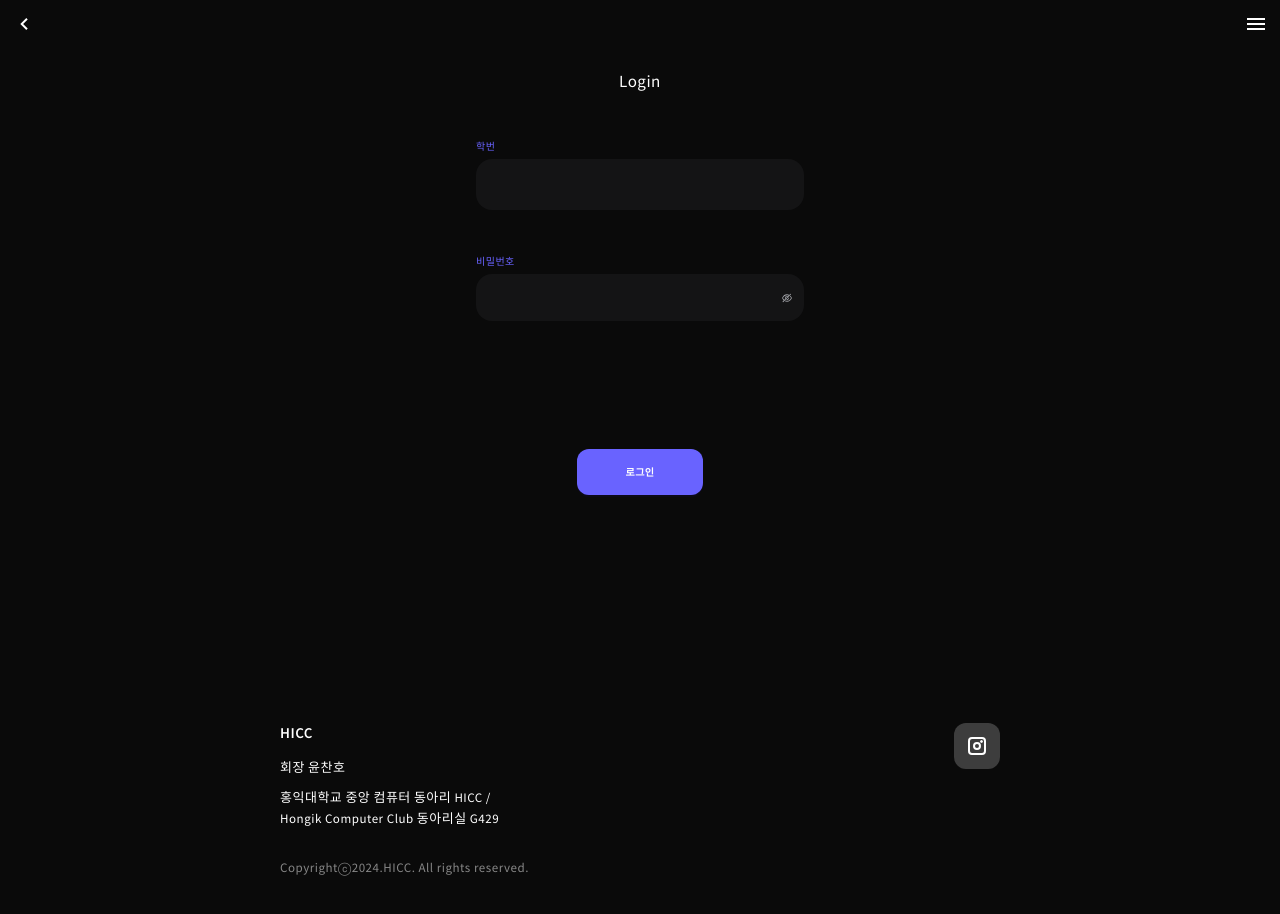
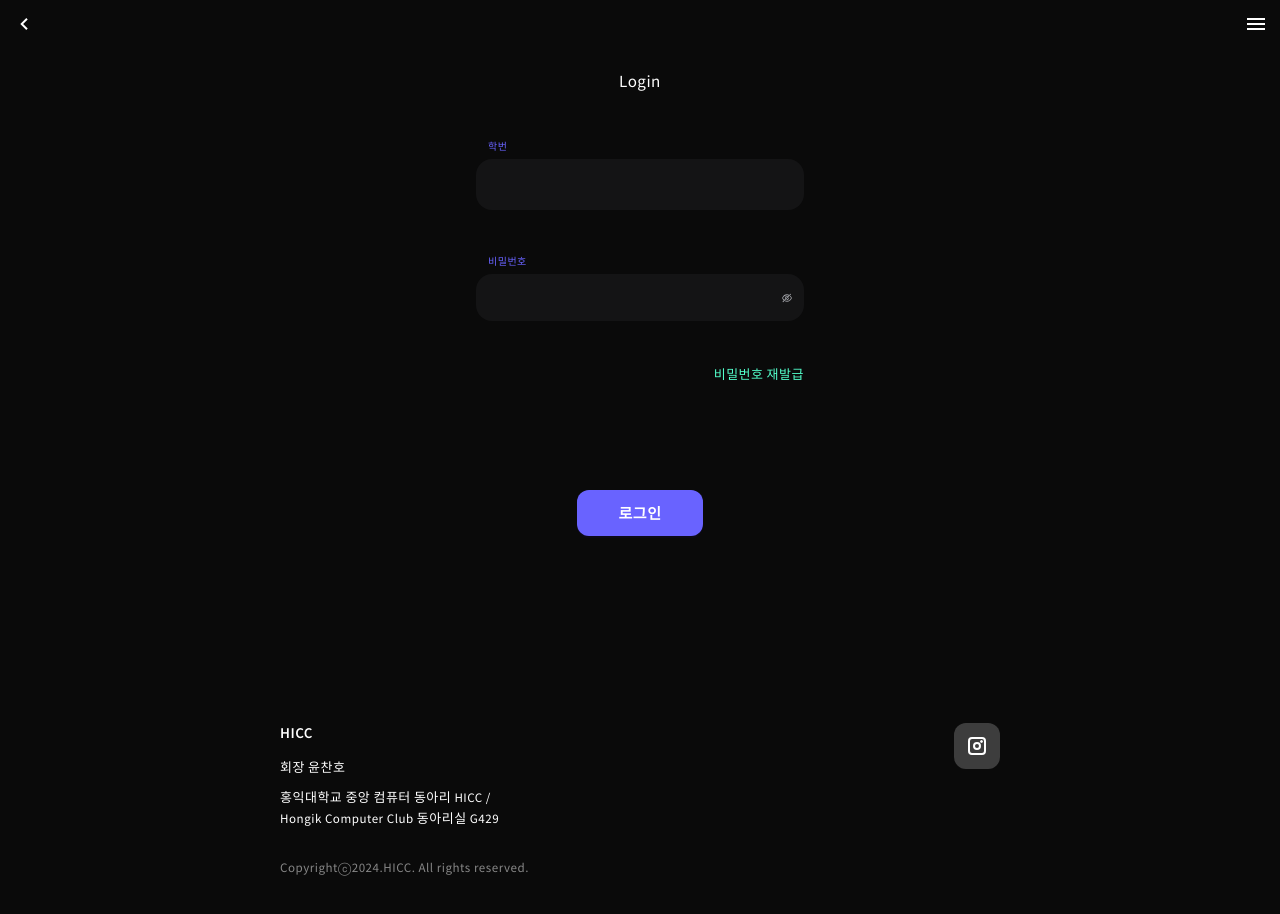
Before and after one commit to HICC-REBOOT/HICC-REBOOT-Frontend, a React (Create React App) app in the folder frontend/: page /login in a window 1280 px wide. Shown: the top 914 px of the page. Built offline with nearby package versions, Linux system fonts and the light colour scheme; no server answers.

Commit message:
feat: 비밀번호 재발급 페이지 초안

```diff
--- a/frontend/src/App.tsx
+++ b/frontend/src/App.tsx
@@ -18,6 +18,7 @@ import { Approval, ChangeGrade, MemberInfo } from '@components/admin';
 import { Temp1, Temp2, Temp3 } from '@components/Temp';
 import NotFound from '@components/common/error/NotFound';
 import Login from '@pages/Login/Login';
+import ResetPassword from '@pages/ResetPassword';
 
 function App() {
   const location = useLocation();
@@ -39,6 +40,7 @@ function App() {
         <Route path={ROUTE.SIGNUP} element={<SignUp />} />
         <Route path={ROUTE.ENTERINFO} element={<EnterInfo />} />
         <Route path={ROUTE.LOGIN} element={<Login />} />
+        <Route path={ROUTE.RESET_PASSWORD} element={<ResetPassword />} />
         <Route path={ROUTE.COMMUNITY.BASE} element={<Community />}>
           <Route path={ROUTE.COMMUNITY.LIST} element={<CommunityList />} />
           <Route path={ROUTE.COMMUNITY.WRITE} element={<CommunityWrite />} />
--- a/frontend/src/constants/route.ts
+++ b/frontend/src/constants/route.ts
@@ -11,6 +11,7 @@ const ROUTE = Object.freeze({
   },
   LOGIN: '/login',
   SIGNUP: '/signup',
+  RESET_PASSWORD: '/resetpassword',
   ENTERINFO: '/enterinfo',
   ADMIN: {
     BASE: '/admin',
--- a/frontend/src/pages/Login/Login.style.tsx
+++ b/frontend/src/pages/Login/Login.style.tsx
@@ -32,6 +32,7 @@ export const Content = styled.div`
 export const Label = styled.div`
   ${(props) => props.theme.typography.common.caption2};
   color: ${(props) => props.theme.colors.point1};
+  padding-left: 1.2rem;
 `;
 
 export const InputWrapper = styled.div`
@@ -68,9 +69,17 @@ export const ErrorMsg = styled.div`
 
 export const CompleteBtn = styled(Button)`
   margin-top: 8.4rem;
-  ${(props) => props.theme.typography.common.button1};
   color: ${(props) => props.theme.colors.white};
   border-radius: 1.2rem;
   height: 4.6rem;
   width: 12.6rem;
+  > span {
+    ${(props) => props.theme.typography.common.button1};
+  }
 `;
+
+export const PasswordIssue = styled.a`
+  color: ${(props) => props.theme.colors.point2};
+  ${(props) => props.theme.typography.common.caption1};
+  align-self: flex-end;
+`;
--- a/frontend/src/pages/Login/Login.tsx
+++ b/frontend/src/pages/Login/Login.tsx
@@ -3,9 +3,13 @@ import { ConfigProvider } from 'antd';
 import { EyeInvisibleOutlined, EyeOutlined } from '@ant-design/icons';
 import theme from '@styles/theme';
 import useInput from '@hooks/useInput';
+import ROUTE from '@constants/route';
+import { useNavigate } from 'react-router-dom';
 import * as L from './Login.style';
 
 export default function Login() {
+  const navigate = useNavigate();
+
   const [id, setid] = useInput<string>('');
   const [pw, setPw] = useInput<string>('');
 
@@ -68,6 +72,7 @@ export default function Login() {
           </ConfigProvider>
           <L.ErrorMsg>{errorMsg2}</L.ErrorMsg>
         </L.InputWrapper>
+        <L.PasswordIssue onClick={() => navigate(ROUTE.RESET_PASSWORD)}>비밀번호 재발급</L.PasswordIssue>
         <ConfigProvider
           theme={{
             token: {
--- /dev/null
+++ b/frontend/src/pages/ResetPassword.tsx
@@ -0,0 +1,84 @@
+import React, { useEffect, useState } from 'react';
+import styled from 'styled-components';
+import { ConfigProvider } from 'antd';
+import theme from '@styles/theme';
+import useInput from '@hooks/useInput';
+import * as R from './Login/Login.style';
+
+const Container = styled.div`
+  padding: 10rem 0;
+  min-height: 80vh;
+  width: 100%;
+  display: flex;
+  justify-content: center;
+
+  ${(props) => props.theme.media.tablet`
+    padding: 20rem 0;
+  `};
+  ${(props) => props.theme.media.desktop`
+    padding: 20% 0;
+  `};
+`;
+
+const Content = styled.div`
+  display: flex;
+  flex-direction: column;
+  align-items: center;
+  gap: 4.4rem;
+  width: 32.8rem;
+`;
+
+export default function ResetPassword() {
+  const [email, setEmail] = useInput<string>('');
+  const [errorMsg, setErrorMsg] = useState<string>('');
+
+  const onClickBtn = () => {
+    const regex = /^([a-zA-Z0-9_.-]+)@([a-zA-Z0-9_.-]+)\.([a-zA-Z]{2,5})$/;
+    if (email.length === 0) setErrorMsg('이메일을 입력해주세요.');
+    else if (!regex.test(email)) setErrorMsg('이메일 형식이 올바르지 않습니다.');
+    else setErrorMsg('일치하는 회원정보가 없습니다.');
+  };
+
+  useEffect(() => {
+    if (email.length > 0) setErrorMsg('');
+  }, [email]);
+
+  return (
+    <Container>
+      <Content>
+        <R.InputWrapper>
+          <R.Label>이메일</R.Label>
+          <ConfigProvider
+            theme={{
+              token: {
+                colorBgContainer: theme.colors.grey001,
+                colorPrimary: theme.colors.point1,
+                lineWidth: 0,
+              },
+            }}
+          >
+            <R.CustomInput value={email} onChange={setEmail} />
+          </ConfigProvider>
+          <R.ErrorMsg>{errorMsg}</R.ErrorMsg>
+        </R.InputWrapper>
+        <ConfigProvider
+          theme={{
+            token: {
+              colorPrimary: theme.colors.point1,
+            },
+            components: {
+              Button: {
+                paddingInline: 0,
+                paddingBlock: 0,
+              },
+            },
+          }}
+        >
+          <R.CompleteBtn type="primary" onClick={onClickBtn}>
+            비밀번호 재발급
+          </R.CompleteBtn>
+        </ConfigProvider>
+      </Content>
+    </Container>
+  );
+}
```
